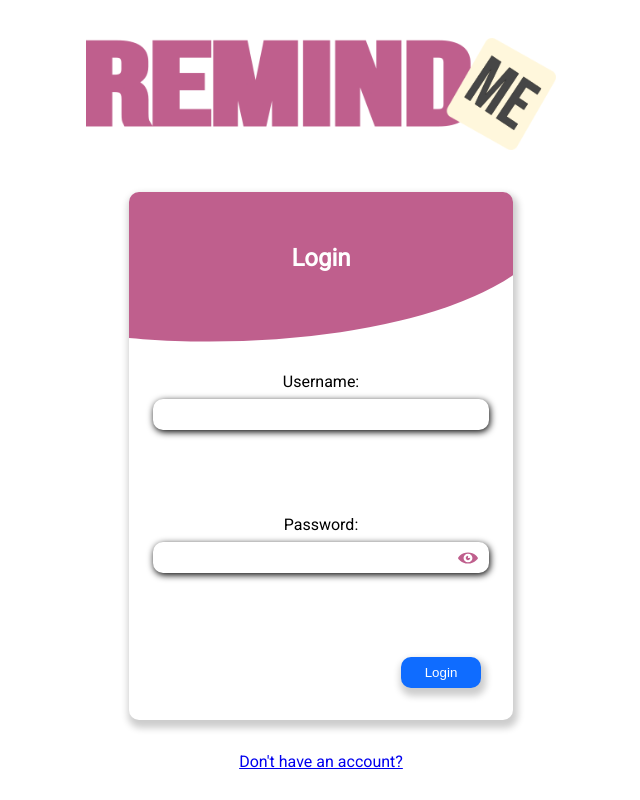
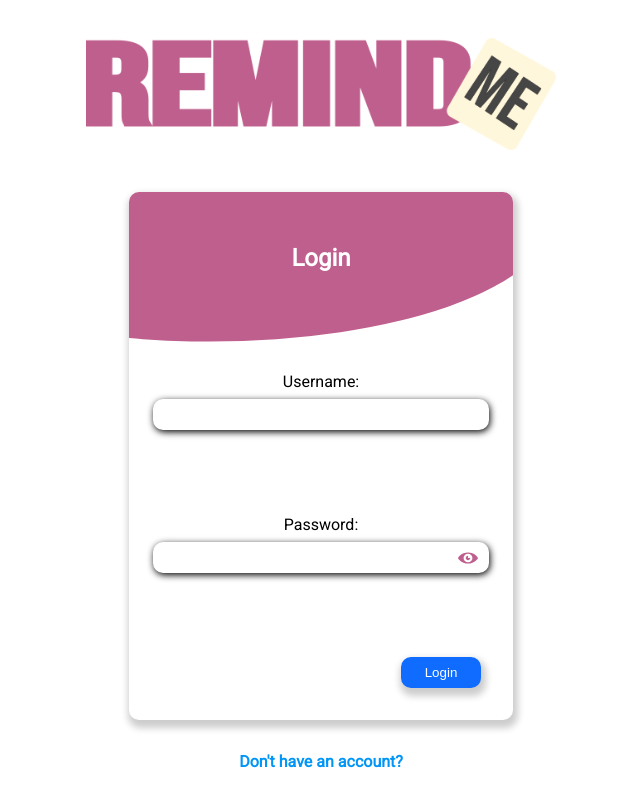
Before and after one commit to milan-miller/remind-me, a React (Create React App) app in the folder frontend/: page / in a window 1280 px wide. Shown: the whole page, without its empty margins (319-959 px from the left). Built offline with nearby package versions, Linux system fonts and the light colour scheme; no server answers.

Commit message:
refactor: auth screen link styling

```diff
--- a/frontend/src/components/AuthScreen.tsx
+++ b/frontend/src/components/AuthScreen.tsx
@@ -155,7 +155,7 @@ const AuthScreen = ({
 			</form>
 			<Link
 				to={registerMode ? '/' : '/register'}
-				className={styles.authScreenLoginRegisterLink}
+				className={styles.authScreenLink}
 				onClick={() => resetAllInputState()}
 			>
 				{registerMode ? 'Already have an account?' : `Don't have an account?`}
--- a/frontend/src/styles/AuthScreen.module.css
+++ b/frontend/src/styles/AuthScreen.module.css
@@ -83,8 +83,13 @@
 
 .authScreenLink {
 	cursor: pointer;
-	outline: none;
 	color: #0095f6;
+	text-decoration: none;
+	font-weight: bold;
+}
+
+.authScreenLink:hover {
+	text-decoration: underline;
 }
 
 @media only screen and (max-width: 33.5em) {
```
